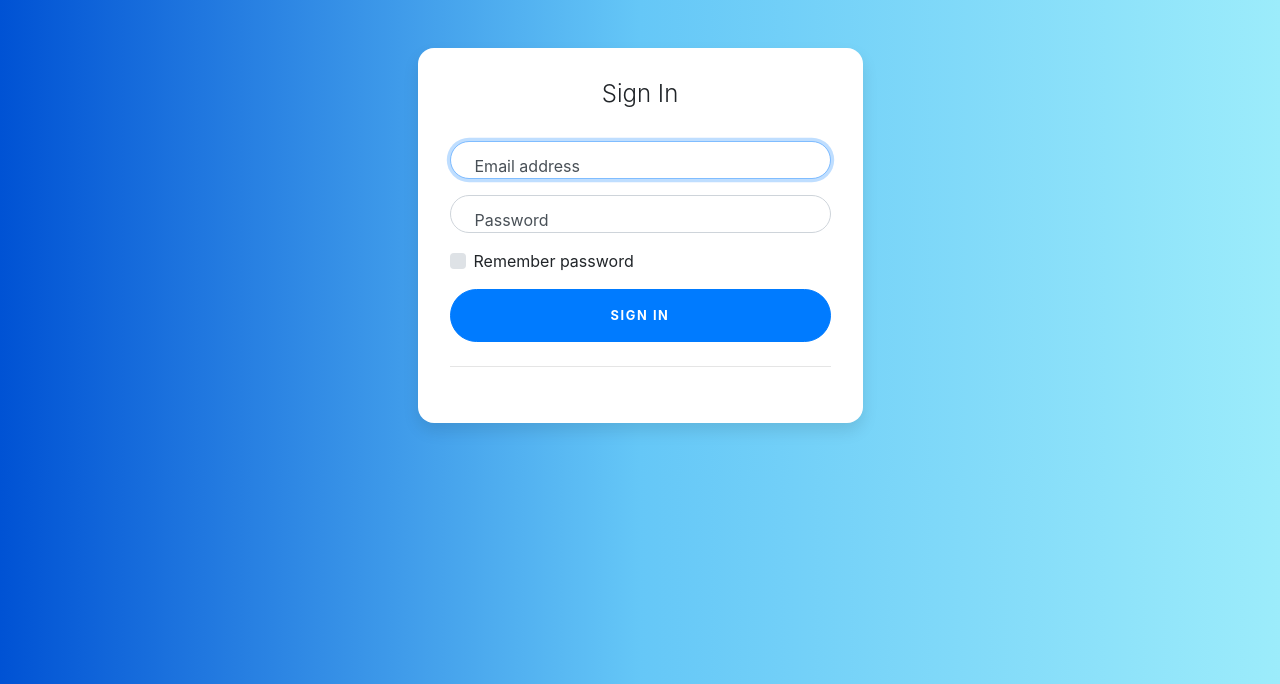
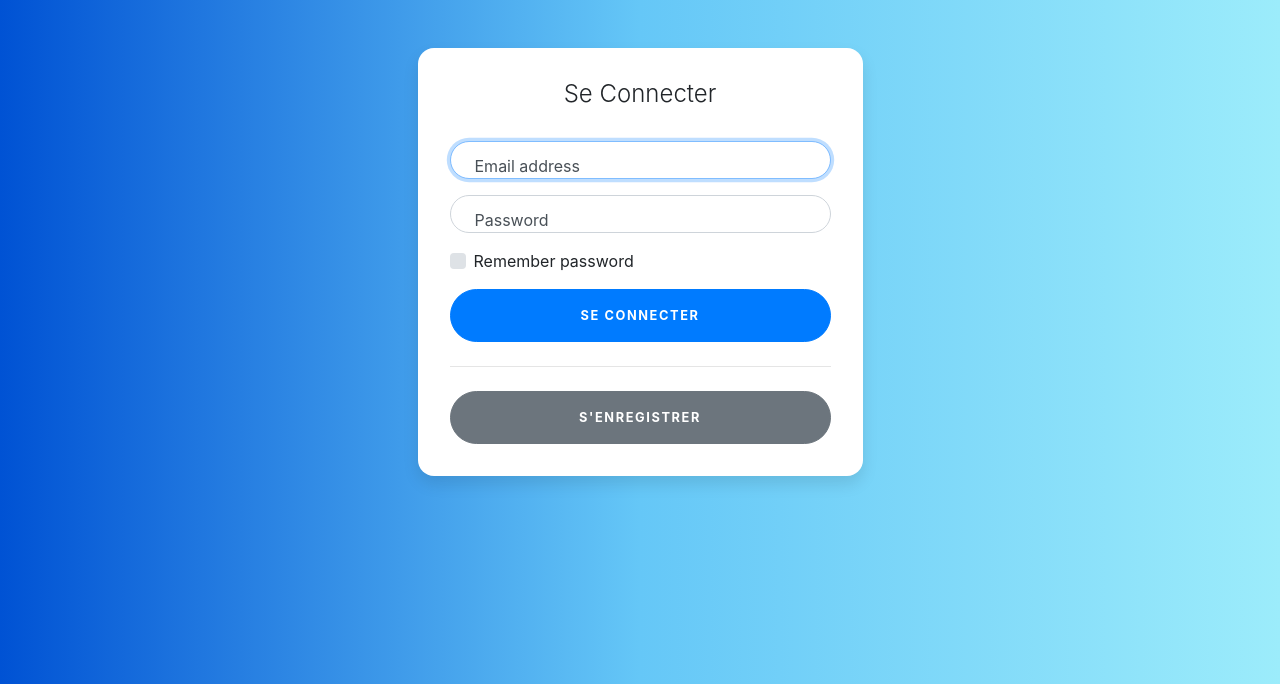
Before and after one commit to walidmh/TpExCommunautaireIns, a Symfony app: template insider/templates/Security/login.html.twig in a window 1280 px wide. Shown: the top 684 px of the page. Run offline with Twig, Linux system fonts and the light colour scheme; the template is opened without the code that fills it, so the values that code supplies are empty; some libraries are stand-ins or nearby versions.

Commit message:
tempate
Signed-off-by: walidmh <walid_mohsin10@hotmail.com>

```diff
--- a/insider/templates/Security/login.html.twig
+++ b/insider/templates/Security/login.html.twig
@@ -12,7 +12,7 @@
         <div class="col-sm-9 col-md-7 col-lg-5 mx-auto">
             <div class="card card-signin my-5">
                 <div class="card-body">
-                    <h5 class="card-title text-center">Sign In</h5>
+                    <h5 class="card-title text-center">Se Connecter</h5>
                     <form class="form-signin" action="{{ path('app_security_login') }}" method="post">
                         <div class="form-label-group">
                             <input type="email" id="inputEmail" class="form-control" placeholder="Email address" required autofocus
@@ -30,8 +30,10 @@
                             <input type="checkbox" class="custom-control-input" id="customCheck1">
                             <label class="custom-control-label" for="customCheck1">Remember password</label>
                         </div>
-                        <button class="btn btn-lg btn-primary btn-block text-uppercase" type="submit">Sign in</button>
+                        <button class="btn btn-lg btn-primary btn-block text-uppercase" type="submit">Se connecter</button>
+
                         <hr class="my-4">
+                        <button class="btn btn-lg btn-secondary btn-block text-uppercase" href="{{ path('app_security_registration') }}">S'enregistrer</button>
                     </form>
                 </div>
             </div>
--- a/insider/templates/Security/register.html.twig
+++ b/insider/templates/Security/register.html.twig
@@ -2,6 +2,7 @@
 {% extends 'base.html.twig' %}
 
 {% block body %}
+    {{ parent() }}
     {{ form_start(form) }}
     {{ form_row(form.email) }}
     {{ form_row(form.password.first) }}
```
